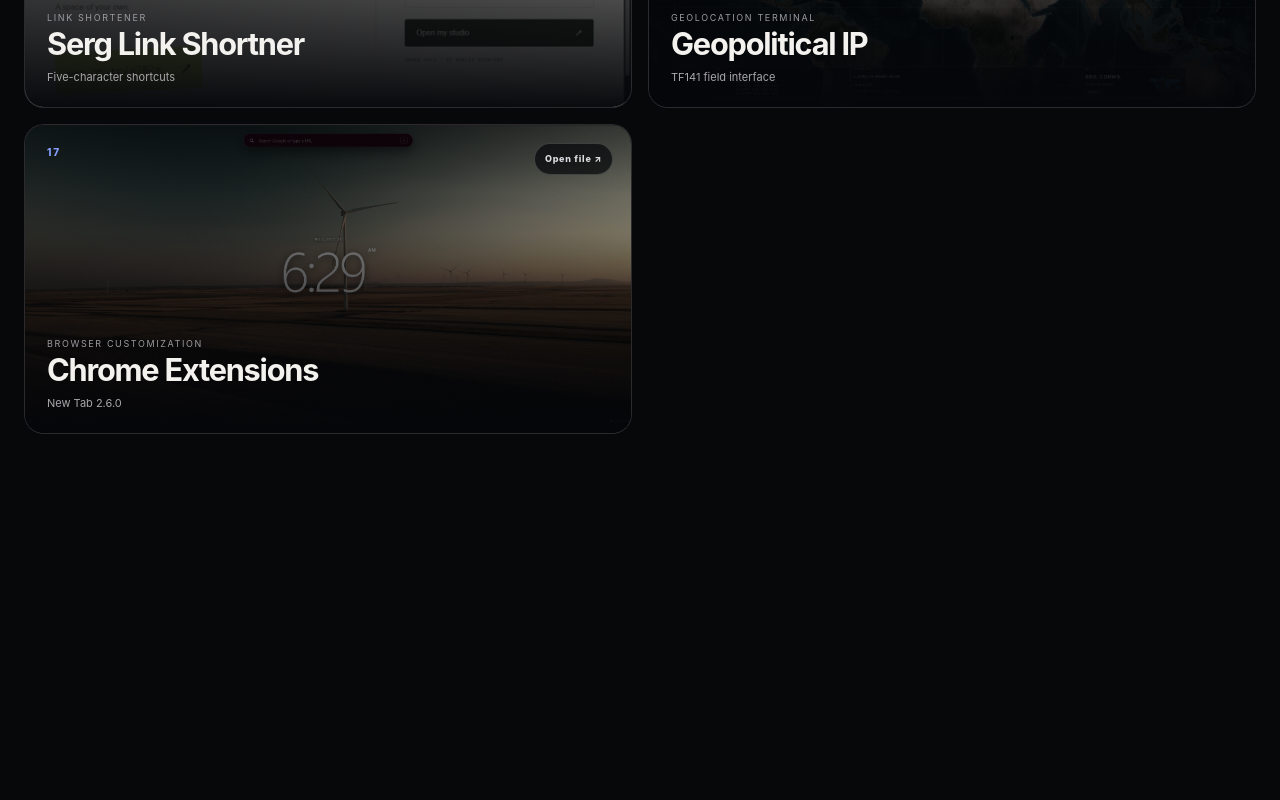
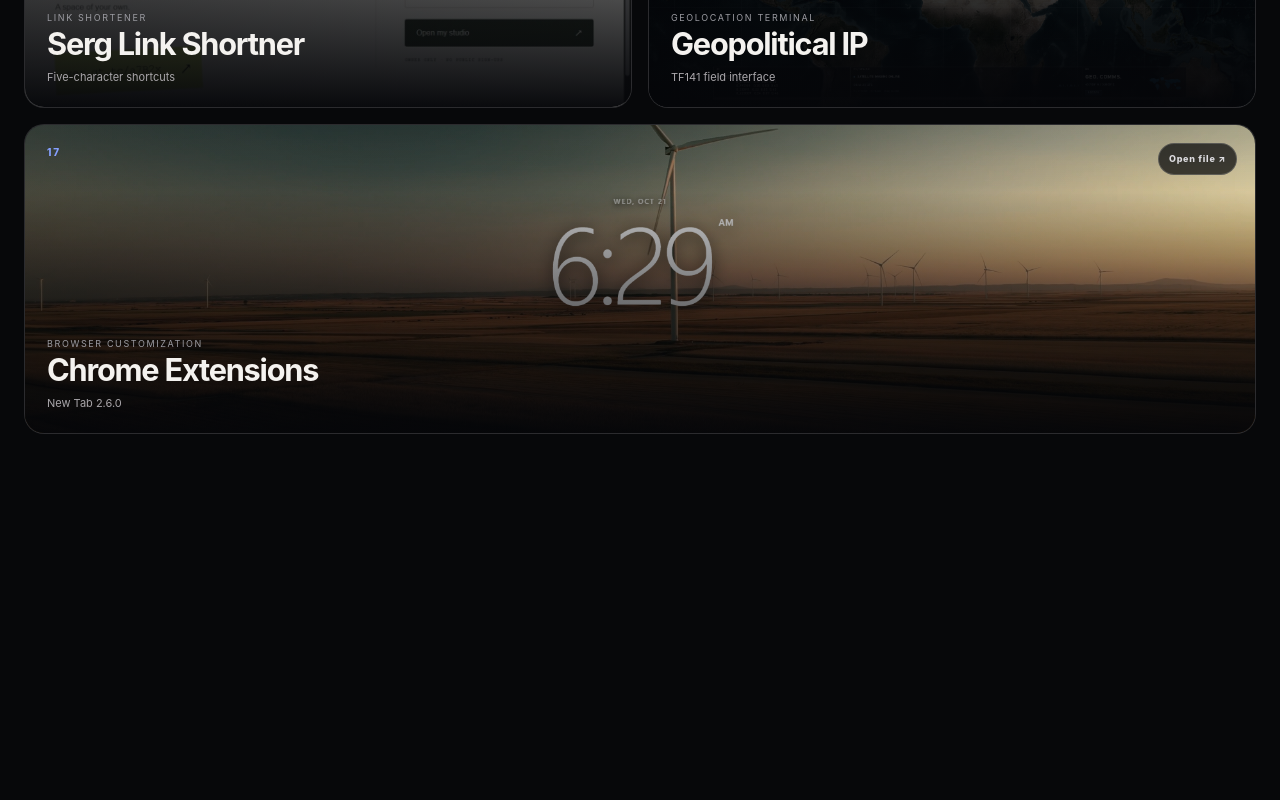
Before and after one commit to Gshergd/Gshergd.github.io, a Next.js app: page / in a window 1280 px wide. Shown: the part 4160-4960 px from the top of the page. Built offline with nearby package versions, Linux system fonts and the light colour scheme; no server answers; the database is empty.

Commit message:
Give Chrome Extensions a full-width portfolio preview

```diff
--- a/app/luvinski.css
+++ b/app/luvinski.css
@@ -154,3 +154,6 @@
 
 /* Keep the actual satellite-map preview legible inside its project card. */
 .luv-project-16 img,.luv-project-16:hover img { filter: none; }
+
+.luv-project-card.luv-project-17 { grid-column: 1 / -1; }
+.luv-project-17 img,.luv-project-17:hover img { filter: none; }
```
